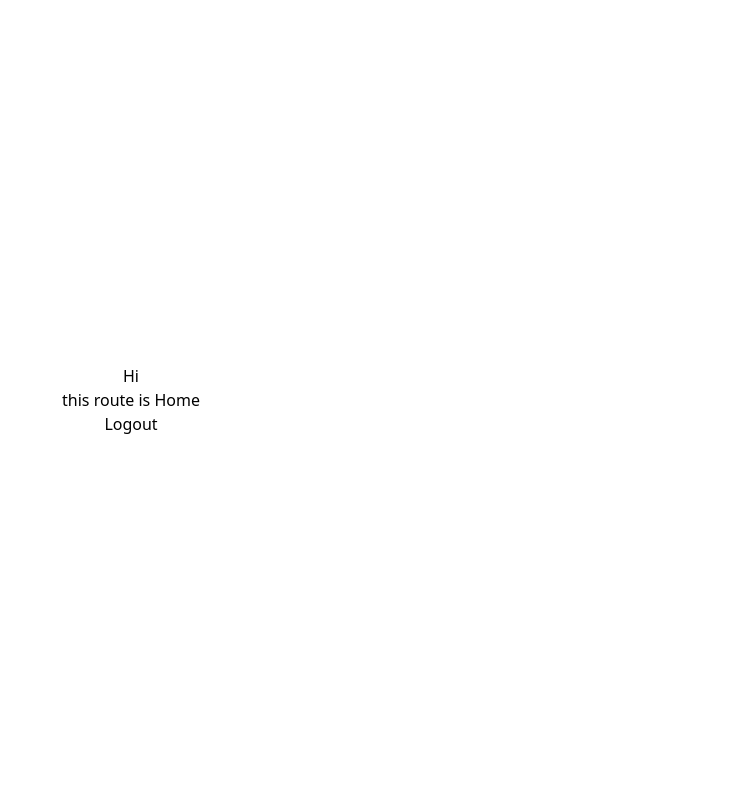
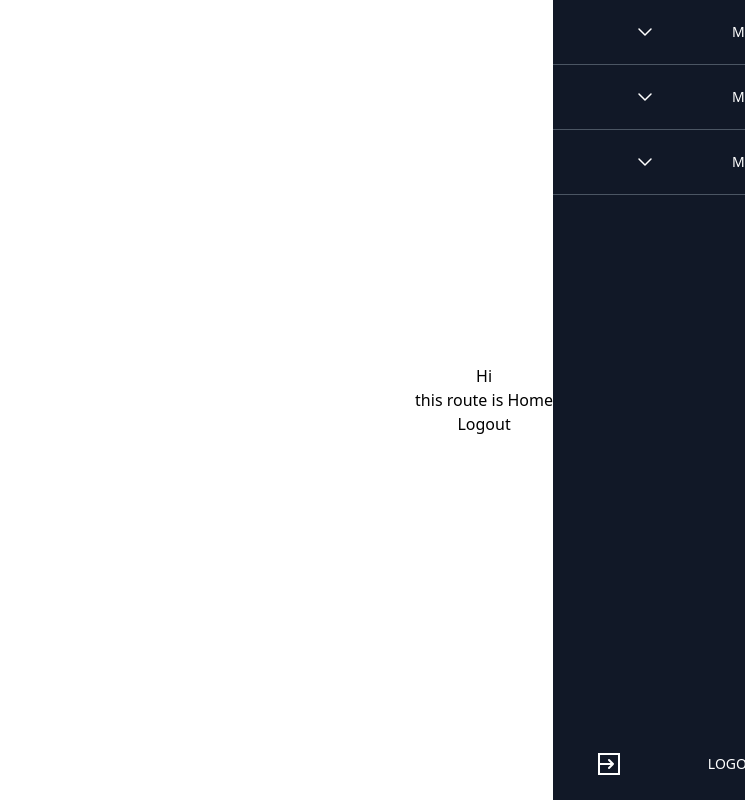
Before and after one commit to maytham553/inventory-mangment-front, a Vue app: page / in a window 1280 px wide. Shown: the whole page, without its empty margins (535-1280 px from the left). Built offline with nearby package versions, Linux system fonts and the light colour scheme; sample sign-in values are in the browser's storage.

Commit message:
IMS-26 SideBar

```diff
--- a/src/App.vue
+++ b/src/App.vue
@@ -1,12 +1,24 @@
+<template>
+  <div class="flex h-screen">
+    <SideBar v-if="isLoginRoute" />
+    <RouterView />
+  </div>
+</template>
+
 <script setup lang="ts">
-import {  RouterView } from 'vue-router'
-</script>
+import { RouterView, useRoute } from 'vue-router'
+import SideBar from './components/SideBar.vue';
+import { ref, watch } from 'vue';
 
-<template>
-  <header>
+const isLoginRoute = ref(false)
+const route = useRoute()
+watch(() => route.name, (name) => {
+  if (name === 'Login') {
+    isLoginRoute.value = false
+  } else {
+    isLoginRoute.value = true
+  }
+})
 
 
-  </header>
-
-  <RouterView />
-</template>
+</script>
--- /dev/null
+++ b/src/components/SideBar.vue
@@ -0,0 +1,102 @@
+<template>
+    <!-- Sidebar Component -->
+    <div
+        class="xl:rounded-r transform xl:translate-x-0 ease-in-out transition duration-500 flex justify-between items-center flex-col h-full w-full sm:w-64 bg-gray-900 ">
+        <div
+            class="flex justify-start items-start flex-col  xl:rounded-r transform xl:translate-x-0 ease-in-out transition duration-500  w-full bg-gray-900    ">
+            <div
+                class="flex flex-col justify-start items-center px-6 border-b border-gray-600 w-full hover:text-white focus:bg-gray-700 focus:text-white hover:bg-gray-700">
+                <button @click="toggleMenu1"
+                    class="focus:outline-none focus:text-indigo-400 text-left text-white flex justify-between items-center w-full py-5 space-x-14">
+                    <p class="text-sm leading-5 uppercase">Menu 1</p>
+                    <ArrowDown v-if="!menu1Visible" name="arrow-down" />
+                    <ArrowUp v-if="menu1Visible" name="arrow-up" />
+                </button>
+                <div v-if="menu1Visible">
+                    <div class=" flex justify-start flex-col items-start pb-5 ">
+                        <RouterLink to="/test"
+                            class="flex justify-start items-center space-x-6 hover:text-white focus:bg-gray-700 focus:text-white hover:bg-gray-700 text-gray-400 rounded px-3 py-2  w-52">
+                            <!-- <svg>any svg</svg> -->
+                            <p class="text-base leading-4  ">test</p>
+                        </RouterLink>
+                    </div>
+                </div>
+            </div>
+
+            <!-- Sidebar Menu 2 -->
+            <div
+                class="flex flex-col justify-start items-center px-6 border-b border-gray-600 w-full hover:text-white focus:bg-gray-700 focus:text-white hover:bg-gray-700 ">
+                <button @click="toggleMenu2"
+                    class="focus:outline-none focus:text-indigo-400 text-left text-white flex justify-between items-center w-full py-5 space-x-14">
+                    <p class="text-sm leading-5 uppercase">Menu 2</p>
+                    <ArrowDown v-if="!menu2Visible" name="arrow-down" />
+                    <ArrowUp v-if="menu2Visible" name="arrow-up" />
+                </button>
+                <div v-if="menu2Visible">
+                    <div class=" flex justify-start flex-col items-start pb-5 ">
+                        <RouterLink to="/test"
+                            class="flex justify-start items-center space-x-6 hover:text-white focus:bg-gray-700 focus:text-white hover:bg-gray-700 text-gray-400 rounded px-3 py-2  w-52">
+                            <!-- <svg>any svg</svg> -->
+                            <p class="text-base leading-4  ">test</p>
+                        </RouterLink>
+                    </div>
+                </div>
+            </div>
+
+            <!-- Sidebar Menu 3 -->
+            <div
+                class="flex flex-col justify-start items-center px-6 border-b border-gray-600 w-full hover:text-white focus:bg-gray-700 focus:text-white hover:bg-gray-700  ">
+                <button @click="toggleMenu3"
+                    class="focus:outline-none focus:text-indigo-400 text-left text-white flex justify-between items-center w-full py-5 space-x-14">
+                    <p class="text-sm leading-5 uppercase">Menu 3</p>
+                    <ArrowDown v-if="!menu3Visible" name="arrow-down" />
+                    <ArrowUp v-if="menu3Visible" name="arrow-up" />
+                </button>
+                <div v-if="menu3Visible"
+                    class="flex flex-col justify-between items-center h-full pb-6   px-6  w-full  space-y-32 ">
+                    <div class=" flex justify-start flex-col items-start pb-5 ">
+                        <RouterLink to="/test"
+                            class="flex justify-start items-center space-x-6 hover:text-white focus:bg-gray-700 focus:text-white hover:bg-gray-700 text-gray-400 rounded px-3 py-2  w-52">
+                            <!-- <svg>any svg</svg> -->
+                            <p class="text-base leading-4  ">test</p>
+                        </RouterLink>
+                    </div>
+                </div>
+            </div>
+        </div>
+        <button @click="logout"
+            class="focus:outline-none focus:text-indigo-400 text-left p-3  mb-3 text-white flex justify-between items-center w-3/4 hover:bg-gray-700 rounded-xl   ">
+            <p class="text-sm leading-5 uppercase">Logout</p>
+            <Logout name="logout" />
+        </button>
+    </div>
+</template>
+
+
+<script setup lang="ts" >
+import { ref } from 'vue'
+import { useAuthStore } from '@/stores'
+import { useRouter } from 'vue-router'
+import ArrowDown from '@/components/icons/ArrowDown.vue'
+import ArrowUp from '@/components/icons/ArrowUp.vue'
+import Logout from '@/components/icons/Logout.vue'
+
+const logout = async () => {
+    const auth = useAuthStore()
+    const router = useRouter()
+    await auth.logout()
+}
+const menu1Visible = ref(false)
+const menu2Visible = ref(false)
+const menu3Visible = ref(false)
+
+const toggleMenu1 = () => {
+    menu1Visible.value = !menu1Visible.value
+}
+const toggleMenu2 = () => {
+    menu2Visible.value = !menu2Visible.value
+}
+const toggleMenu3 = () => {
+    menu3Visible.value = !menu3Visible.value
+}
+</script>
--- /dev/null
+++ b/src/components/icons/ArrowDown.vue
@@ -0,0 +1,21 @@
+
+<template>
+  <svg :width="size" :height="size" xmlns="http://www.w3.org/2000/svg" fill="none">
+    <path d="M6 9L12 15L18 9" :stroke="strokeColor" stroke-width="1.5" stroke-linecap="round" stroke-linejoin="round" />
+  </svg>
+</template>
+
+<script lang="ts">
+export default {
+  props: {
+    size: {
+      type: Number,
+      default: 24,
+    },
+    strokeColor: {
+      type: String,
+      default: 'currentColor',
+    },
+  },
+};
+</script>
--- /dev/null
+++ b/src/components/icons/ArrowUp.vue
@@ -0,0 +1,23 @@
+<template>
+    <svg :width="size" :height="size" viewBox="0 0 24 24" fill="none">
+        <path d="M18 15L12 9L6 15" :stroke="strokeColor" stroke-width="1.5" stroke-linecap="round"
+            stroke-linejoin="round" />
+    </svg>
+</template>
+
+<script lang="ts">
+import { defineComponent } from 'vue';
+
+export default defineComponent({
+    props: {
+        size: {
+            type: Number,
+            default: 24,
+        },
+        strokeColor: {
+            type: String,
+            default: 'currentColor',
+        },
+    },
+});
+</script>
--- /dev/null
+++ b/src/components/icons/Logout.vue
@@ -0,0 +1,25 @@
+// logout svg
+<template>
+    <svg :width="size" :height="size" viewBox="0 0 24 24" fill="none" xmlns="http://www.w3.org/2000/svg">
+        <path d="M2 12H16M16 12L12 16M16 12L12 8" :stroke="strokeColor" stroke-width="2" stroke-linecap="round"
+            stroke-linejoin="round" />
+        <path d="M22 2L22 22L2 22L2 2L22 2Z" stroke="currentColor" stroke-width="2" />
+    </svg>
+</template>
+
+<script lang="ts">
+import { defineComponent } from 'vue';
+
+export default defineComponent({
+    props: {
+        size: {
+            type: Number,
+            default: 24,
+        },
+        strokeColor: {
+            type: String,
+            default: 'currentColor',
+        },
+    },
+});
+</script>
--- a/src/stores/AuthStore.ts
+++ b/src/stores/AuthStore.ts
@@ -28,6 +28,7 @@ export const useAuthStore = defineStore('auth', {
                 this.status.success = true
                 this.status.loading = false
                 this.status.error = false
+                window.location.reload()
             } catch (error: any) {
                 this.handleError(error)
                 throw error
@@ -41,6 +42,7 @@ export const useAuthStore = defineStore('auth', {
                 this.status.success = true
                 this.status.loading = false
                 this.status.error = false
+                window.location.reload()
             } catch (error: any) {
                 this.handleError(error)
                 throw error
--- a/src/views/Login.vue
+++ b/src/views/Login.vue
@@ -1,6 +1,6 @@
 <template>
-    <div class="min-h-screen flex items-center justify-center bg-gray-50 py-12 px-4 sm:px-6 lg:px-8">
-        <div class="max-w-md flex justify-around flex-col w-full space-y-8 h-full bg-white px-10  min-h-[450px]  shadow-sm rounded-3xl overflow-hidden  ">
+    <div class="min-h-screen w-full flex items-center justify-center bg-gray-50 py-12 px-4 sm:px-6 lg:px-8">
+        <div class="max-w-md flex justify-around flex-col  space-y-8  bg-white px-10  min-h-[450px]  shadow-sm rounded-3xl overflow-hidden  ">
             <div>
                 <!-- <img class="mx-auto h-12 w-auto" src="https://tailwindcss.com/img/logos/workflow-mark-cyan-600.svg"
                     alt="Workflow"> -->
```
